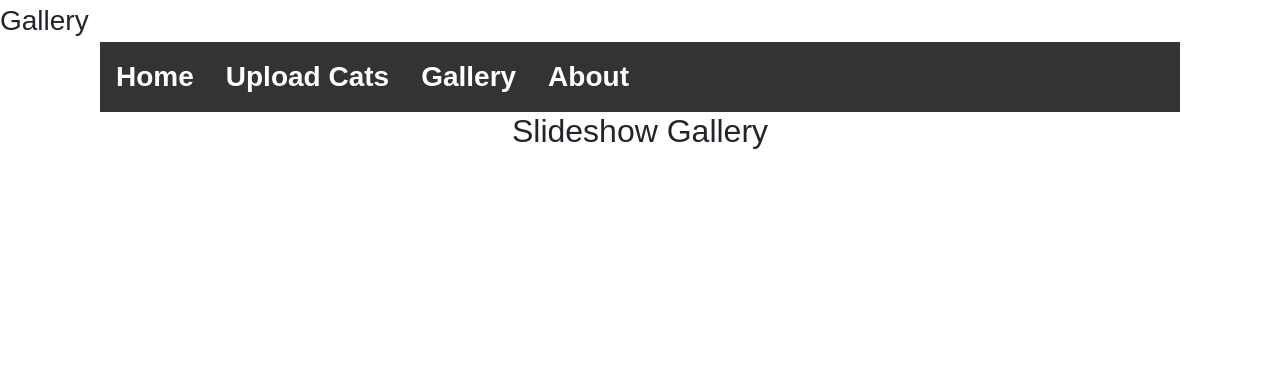
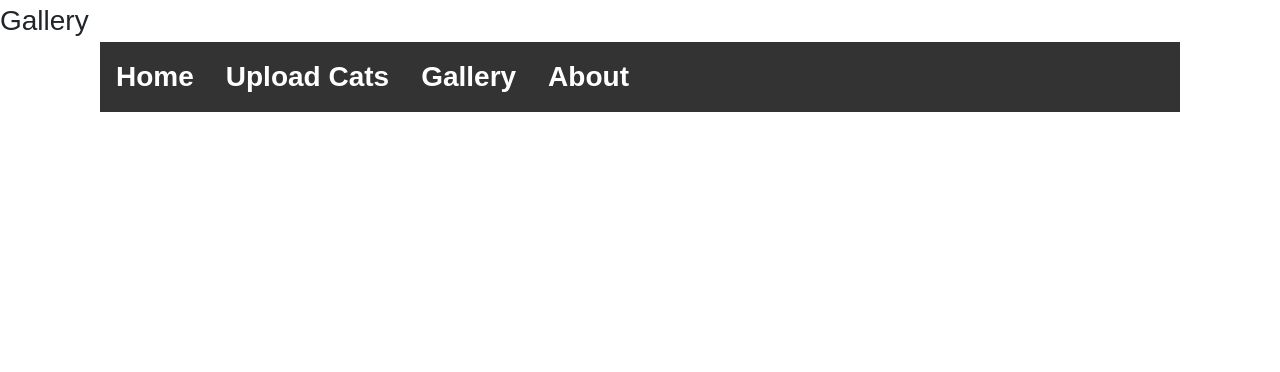
Before and after one commit to ispyhumanfly/catland, a Flask app: page /gallery in a window 1280 px wide. Shown: the top 372 px of the page. Run offline with Flask 2, Linux system fonts and the light colour scheme; data that the repository does not hold is empty; some libraries are stand-ins or nearby versions.

Commit message:
Possible gallery update.

```diff
--- a/app/templates/gallery.jinja
+++ b/app/templates/gallery.jinja
@@ -20,35 +20,18 @@
 
 <div class="gallery">
 
-    <h2 style="text-align:center">Slideshow Gallery</h2>
+    {% for image in images %}
 
-    <!-- Container for the image gallery -->
-    <div class="container">
-
-        <!-- Full-width images with number text -->
-
-        {% for image in images %}
-
-        <div class="mySlides">
-            <div class="numbertext"> X </div>
-            <img src="{{ image }}" style="width:100%">
-        </div>
-
-        {% endfor %}
-
-        <!-- Thumbnail images -->
-        <div class="row">
-
-            {% for image in images %}
-
-            <div class="column">
-                <img class="demo cursor" src="{{ image }}" style="width:100%" onclick="currentSlide(1)" alt="The Woods">
+    <div id="carouselExampleSlidesOnly" class="carousel slide" data-ride="carousel">
+        <div class="carousel-inner">
+            <div class="carousel-item">
+                <img class="d-block w-100" src="{{ image }}" alt="{{ image }}">
             </div>
-
-            {% endfor %}
-
         </div>
     </div>
+
+    {% endfor %}
+
 </div>
 
 {% endblock %}
```
